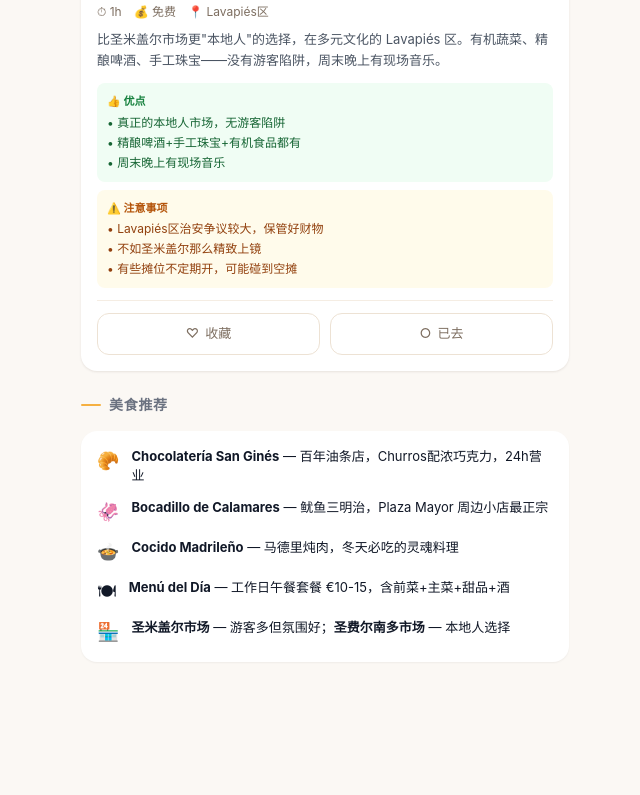
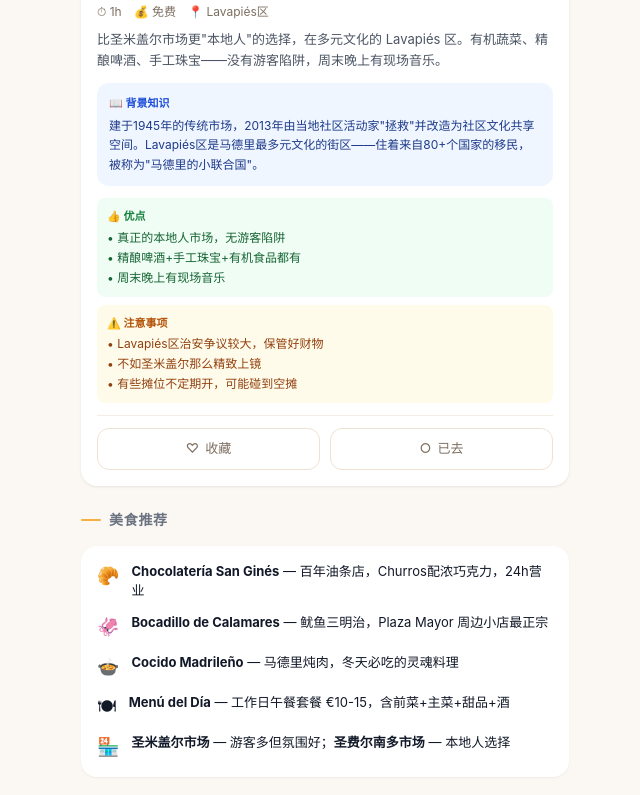
Before and after one commit to ZefierZhuang/spain-travel, a plain HTML site: page index.html in a window 1280 px wide. Shown: the part 9297-10092 px from the top of the page, without its empty margins (315-955 px from the left). Drawn offline with nearby package versions, Linux system fonts and the light colour scheme.

Commit message:
📖 补回8个缺失的背景知识（圣费尔南多/彼拉多/都市阳伞/特里亚纳/Carbonería/萨克罗蒙特/烈士花园/观景台）

```diff
--- a/index.html
+++ b/index.html
@@ -354,7 +354,7 @@
                         <span class="text-2xl">🍷</span>
                     </div>
                     <div class="flex items-center gap-3 mt-1.5 text-[12px] text-muted"><span>⏱ 1h</span><span>💰 免费</span><span>📍 Lavapiés区</span></div>
-                    <p class="text-[13px] text-gray-600 leading-relaxed mt-2">比圣米盖尔市场更"本地人"的选择，在多元文化的 Lavapiés 区。有机蔬菜、精酿啤酒、手工珠宝——没有游客陷阱，周末晚上有现场音乐。</p>
+                    <p class="text-[13px] text-gray-600 leading-relaxed mt-2">比圣米盖尔市场更"本地人"的选择，在多元文化的 Lavapiés 区。有机蔬菜、精酿啤酒、手工珠宝——没有游客陷阱，周末晚上有现场音乐。</p><div class="bg-blue-50 rounded-xl p-3 mt-3 text-[12px] text-blue-900 bg-knowledge"><div class="font-semibold text-blue-700 text-[11px] mb-1">📖 背景知识</div><p class="leading-relaxed">建于1945年的传统市场，2013年由当地社区活动家"拯救"并改造为社区文化共享空间。Lavapiés区是马德里最多元文化的街区——住着来自80+个国家的移民，被称为"马德里的小联合国"。</p></div>
                     <div class="mt-3 grid grid-cols-1 gap-2 text-[12px]"><div class="bg-green-50 rounded-lg p-2.5"><div class="font-semibold text-green-700 text-[11px] mb-1">👍 优点</div><ul class="text-green-800 space-y-0.5"><li>• 真正的本地人市场，无游客陷阱</li><li>• 精酿啤酒+手工珠宝+有机食品都有</li><li>• 周末晚上有现场音乐</li></ul></div><div class="bg-amber-50 rounded-lg p-2.5"><div class="font-semibold text-amber-700 text-[11px] mb-1">⚠️ 注意事项</div><ul class="text-amber-800 space-y-0.5"><li>• Lavapiés区治安争议较大，保管好财物</li><li>• 不如圣米盖尔那么精致上镜</li><li>• 有些摊位不定期开，可能碰到空摊</li></ul></div></div>
                     <div class="flex gap-2.5 pt-3 mt-3 border-t border-warm-100">
                         <button class="btn-fav flex-1 flex items-center justify-center gap-1.5 py-2.5 rounded-xl border-[1.5px] border-warm-200 text-[13px] font-medium text-muted btn-press" onclick="toggleFav(this)" aria-pressed="false"><span class="fav-icon">♡</span> 收藏</button>
@@ -414,16 +414,16 @@
 
         <div class="mb-6"><h3 class="text-sm font-bold text-gray-500 uppercase tracking-wider mb-4 flex items-center gap-2"><span class="w-5 h-0.5 bg-purple-500 rounded"></span> 小众宝藏</h3>
 
-            <article class="bg-surface rounded-2xl overflow-hidden card-interactive mb-4" data-id="seville-pilatos"><div class="relative"><div class="gallery-scroll flex overflow-x-auto no-scrollbar"><img src="img/pilatos-1.jpg" alt="彼拉多之家庭院" class="w-full flex-shrink-0 loaded"><img src="img/pilatos-2.jpg" alt="彼拉多之家喷泉" class="w-full flex-shrink-0 loaded"></div><span class="absolute top-2.5 left-2.5 spot-tag tag-hidden">✨ 小众</span></div><div class="p-4"><h3 class="text-[15px] font-bold">彼拉多之家 <span class="text-[12px] text-muted font-normal italic">Casa de Pilatos</span></h3><div class="flex items-center gap-3 mt-1.5 text-[12px] text-muted"><span>⏱ 1h</span><span>💰 €12</span></div><p class="text-[13px] text-gray-600 leading-relaxed mt-2">穆德哈尔建筑瑰宝，多数游客会错过。曾是公爵府邸，比王宫更安静更精致。夏日避暑绝佳。</p>
+            <article class="bg-surface rounded-2xl overflow-hidden card-interactive mb-4" data-id="seville-pilatos"><div class="relative"><div class="gallery-scroll flex overflow-x-auto no-scrollbar"><img src="img/pilatos-1.jpg" alt="彼拉多之家庭院" class="w-full flex-shrink-0 loaded"><img src="img/pilatos-2.jpg" alt="彼拉多之家喷泉" class="w-full flex-shrink-0 loaded"></div><span class="absolute top-2.5 left-2.5 spot-tag tag-hidden">✨ 小众</span></div><div class="p-4"><h3 class="text-[15px] font-bold">彼拉多之家 <span class="text-[12px] text-muted font-normal italic">Casa de Pilatos</span></h3><div class="flex items-center gap-3 mt-1.5 text-[12px] text-muted"><span>⏱ 1h</span><span>💰 €12</span></div><p class="text-[13px] text-gray-600 leading-relaxed mt-2">穆德哈尔建筑瑰宝，多数游客会错过。曾是公爵府邸，比王宫更安静更精致。夏日避暑绝佳。</p><div class="bg-blue-50 rounded-xl p-3 mt-3 text-[12px] text-blue-900 bg-knowledge"><div class="font-semibold text-blue-700 text-[11px] mb-1">📖 背景知识</div><p class="leading-relaxed">1483年第一代梅迪纳塞利公爵朝圣耶路撒冷归来后，以本丟彼拉多官邸为灵感建造，名字"彼拉多之家"由此而来。建筑融合穆德哈尔、哥特和文艺复兴三种风格。家族至今仍拥有部分产权。</p></div>
                     <div class="mt-3 grid grid-cols-1 gap-2 text-[12px]"><div class="bg-green-50 rounded-lg p-2.5"><div class="font-semibold text-green-700 text-[11px] mb-1">👍 优点</div><ul class="text-green-800 space-y-0.5"><li>• 比塞维利亚王宫更安静更精致</li><li>• 穆德哈尔建筑细节令人叹为观止</li><li>• 游客只有王宫的1/10</li></ul></div><div class="bg-amber-50 rounded-lg p-2.5"><div class="font-semibold text-amber-700 text-[11px] mb-1">⚠️ 注意事项</div><ul class="text-amber-800 space-y-0.5"><li>• 二楼需额外付费且只能跟导览</li><li>• 中文信息几乎没有</li><li>• 面积不算大，1小时足够</li></ul></div></div><div class="flex gap-2.5 pt-3 mt-3 border-t border-warm-100"><button class="btn-fav flex-1 flex items-center justify-center gap-1.5 py-2.5 rounded-xl border-[1.5px] border-warm-200 text-[13px] font-medium text-muted btn-press" onclick="toggleFav(this)" aria-pressed="false"><span class="fav-icon">♡</span> 收藏</button><button class="btn-visited flex-1 flex items-center justify-center gap-1.5 py-2.5 rounded-xl border-[1.5px] border-warm-200 text-[13px] font-medium text-muted btn-press" onclick="toggleVisited(this)" aria-pressed="false"><span class="visited-icon">○</span> 已去</button></div></div></article>
 
-            <article class="bg-surface rounded-2xl overflow-hidden card-interactive mb-4" data-id="seville-metropol"><div class="relative"><div class="gallery-scroll flex overflow-x-auto no-scrollbar"><img src="img/metropol-1.jpg" alt="都市阳伞" class="w-full flex-shrink-0 loaded"></div><span class="absolute top-2.5 left-2.5 spot-tag tag-hidden">✨ 小众</span></div><div class="p-4"><h3 class="text-[15px] font-bold">都市阳伞 <span class="text-[12px] text-muted font-normal italic">Metropol Parasol</span></h3><div class="flex items-center gap-3 mt-1.5 text-[12px] text-muted"><span>⏱ 1h</span><span>💰 €5</span></div><p class="text-[13px] text-gray-600 leading-relaxed mt-2">世界最大的木结构建筑，外形像一朵巨型蘑菇。顶层步道可360°俯瞰全城，日落时分光影绝美。地下有罗马遗迹。</p>
+            <article class="bg-surface rounded-2xl overflow-hidden card-interactive mb-4" data-id="seville-metropol"><div class="relative"><div class="gallery-scroll flex overflow-x-auto no-scrollbar"><img src="img/metropol-1.jpg" alt="都市阳伞" class="w-full flex-shrink-0 loaded"></div><span class="absolute top-2.5 left-2.5 spot-tag tag-hidden">✨ 小众</span></div><div class="p-4"><h3 class="text-[15px] font-bold">都市阳伞 <span class="text-[12px] text-muted font-normal italic">Metropol Parasol</span></h3><div class="flex items-center gap-3 mt-1.5 text-[12px] text-muted"><span>⏱ 1h</span><span>💰 €5</span></div><p class="text-[13px] text-gray-600 leading-relaxed mt-2">世界最大的木结构建筑，外形像一朵巨型蘑菇。顶层步道可360°俯瞰全城，日落时分光影绝美。地下有罗马遗迹。</p><div class="bg-blue-50 rounded-xl p-3 mt-3 text-[12px] text-blue-900 bg-knowledge"><div class="font-semibold text-blue-700 text-[11px] mb-1">📖 背景知识</div><p class="leading-relaxed">2011年建成，德国建筑师于尔根·迈耶设计。建造过程极具争议——超支6倍、工期延长4年、市民激烈反对。建成后反而成为城市新地标。地下施工时意外发现了古罗马和摩尔时代遗迹，现免费开放。</p></div>
                     <div class="mt-3 grid grid-cols-1 gap-2 text-[12px]"><div class="bg-green-50 rounded-lg p-2.5"><div class="font-semibold text-green-700 text-[11px] mb-1">👍 优点</div><ul class="text-green-800 space-y-0.5"><li>• 现代建筑奇观，世界最大木结构</li><li>• 顶层步道360°俯瞰全城日落绝美</li><li>• 地下有免费的罗马遗迹展</li></ul></div><div class="bg-amber-50 rounded-lg p-2.5"><div class="font-semibold text-amber-700 text-[11px] mb-1">⚠️ 注意事项</div><ul class="text-amber-800 space-y-0.5"><li>• 步道€5需买票但面积小，10分钟走完</li><li>• 白天太阳暴晒木平台很烫</li><li>• 审美两极分化，很多人觉得丑</li></ul></div></div><div class="flex gap-2.5 pt-3 mt-3 border-t border-warm-100"><button class="btn-fav flex-1 flex items-center justify-center gap-1.5 py-2.5 rounded-xl border-[1.5px] border-warm-200 text-[13px] font-medium text-muted btn-press" onclick="toggleFav(this)" aria-pressed="false"><span class="fav-icon">♡</span> 收藏</button><button class="btn-visited flex-1 flex items-center justify-center gap-1.5 py-2.5 rounded-xl border-[1.5px] border-warm-200 text-[13px] font-medium text-muted btn-press" onclick="toggleVisited(this)" aria-pressed="false"><span class="visited-icon">○</span> 已去</button></div></div></article>
 
-            <article class="bg-surface rounded-2xl overflow-hidden card-interactive mb-4" data-id="seville-triana"><div class="relative"><div class="gallery-scroll flex overflow-x-auto no-scrollbar"><img src="img/triana-1.jpg" alt="特里亚纳区河畔" class="w-full flex-shrink-0 loaded"></div><span class="absolute top-2.5 left-2.5 spot-tag tag-hidden">✨ 小众</span></div><div class="p-4"><h3 class="text-[15px] font-bold">特里亚纳区 <span class="text-[12px] text-muted font-normal italic">Triana</span></h3><div class="flex items-center gap-3 mt-1.5 text-[12px] text-muted"><span>⏱ 2h</span><span>💰 免费</span></div><p class="text-[13px] text-gray-600 leading-relaxed mt-2">河对岸的平民街区，弗拉门戈和陶瓷的发源地。特里亚纳集市吃生鲜、陶瓷作坊看蓝黄瓷砖工艺、河边喝tinto de verano。比老城更有生活气息。</p>
+            <article class="bg-surface rounded-2xl overflow-hidden card-interactive mb-4" data-id="seville-triana"><div class="relative"><div class="gallery-scroll flex overflow-x-auto no-scrollbar"><img src="img/triana-1.jpg" alt="特里亚纳区河畔" class="w-full flex-shrink-0 loaded"></div><span class="absolute top-2.5 left-2.5 spot-tag tag-hidden">✨ 小众</span></div><div class="p-4"><h3 class="text-[15px] font-bold">特里亚纳区 <span class="text-[12px] text-muted font-normal italic">Triana</span></h3><div class="flex items-center gap-3 mt-1.5 text-[12px] text-muted"><span>⏱ 2h</span><span>💰 免费</span></div><p class="text-[13px] text-gray-600 leading-relaxed mt-2">河对岸的平民街区，弗拉门戈和陶瓷的发源地。特里亚纳集市吃生鲜、陶瓷作坊看蓝黄瓷砖工艺、河边喝tinto de verano。比老城更有生活气息。</p><div class="bg-blue-50 rounded-xl p-3 mt-3 text-[12px] text-blue-900 bg-knowledge"><div class="font-semibold text-blue-700 text-[11px] mb-1">📖 背景知识</div><p class="leading-relaxed">历史上是陶匠、水手和弗拉门戈艺人聚居的平民区。哥伦布1492年出发美洲的水手大多来自这里。Triana的azulejo蓝黄色瓷砖传统可追溯至13世纪摩尔时代。过去与老城隔河对望，有"塞维利亚的穷兄弟"之称。</p></div>
                     <div class="mt-3 grid grid-cols-1 gap-2 text-[12px]"><div class="bg-green-50 rounded-lg p-2.5"><div class="font-semibold text-green-700 text-[11px] mb-1">👍 优点</div><ul class="text-green-800 space-y-0.5"><li>• 最接地气的本地生活体验</li><li>• 陶瓷作坊可以免费参观制作过程</li><li>• 河边喝tinto de verano看日落超惬意</li></ul></div><div class="bg-amber-50 rounded-lg p-2.5"><div class="font-semibold text-amber-700 text-[11px] mb-1">⚠️ 注意事项</div><ul class="text-amber-800 space-y-0.5"><li>• 从大教堂走过去有一段距离</li><li>• 晚上桥附近有流浪汉</li><li>• 市场工作日下午关得早</li></ul></div></div><div class="flex gap-2.5 pt-3 mt-3 border-t border-warm-100"><button class="btn-fav flex-1 flex items-center justify-center gap-1.5 py-2.5 rounded-xl border-[1.5px] border-warm-200 text-[13px] font-medium text-muted btn-press" onclick="toggleFav(this)" aria-pressed="false"><span class="fav-icon">♡</span> 收藏</button><button class="btn-visited flex-1 flex items-center justify-center gap-1.5 py-2.5 rounded-xl border-[1.5px] border-warm-200 text-[13px] font-medium text-muted btn-press" onclick="toggleVisited(this)" aria-pressed="false"><span class="visited-icon">○</span> 已去</button></div></div></article>
 
-            <article class="bg-surface rounded-2xl overflow-hidden card-interactive mb-4" data-id="seville-carboneria"><div class="p-4"><div class="flex items-start justify-between"><div><span class="spot-tag tag-hidden mb-2">✨ 小众</span><h3 class="text-[15px] font-bold mt-1">La Carbonería 酒吧</h3></div><span class="text-2xl">🎸</span></div><div class="text-[12px] text-muted mt-1">📍 Calle Levíes 18 · 午夜后 · 免费</div><p class="text-[13px] text-gray-600 leading-relaxed mt-2">塞维利亚本地人的深夜弗拉门戈秘密据点。午夜后有原汁原味的即兴表演，远离商业化旅游区。带一杯啤酒坐在庭院里等待——当吉他声响起的那一刻，你会明白什么是real flamenco。</p><div class="flex gap-2.5 pt-3 mt-3 border-t border-warm-100"><button class="btn-fav flex-1 flex items-center justify-center gap-1.5 py-2.5 rounded-xl border-[1.5px] border-warm-200 text-[13px] font-medium text-muted btn-press" onclick="toggleFav(this)" aria-pressed="false"><span class="fav-icon">♡</span> 收藏</button><button class="btn-visited flex-1 flex items-center justify-center gap-1.5 py-2.5 rounded-xl border-[1.5px] border-warm-200 text-[13px] font-medium text-muted btn-press" onclick="toggleVisited(this)" aria-pressed="false"><span class="visited-icon">○</span> 已去</button></div></div></article>
+            <article class="bg-surface rounded-2xl overflow-hidden card-interactive mb-4" data-id="seville-carboneria"><div class="p-4"><div class="flex items-start justify-between"><div><span class="spot-tag tag-hidden mb-2">✨ 小众</span><h3 class="text-[15px] font-bold mt-1">La Carbonería 酒吧</h3></div><span class="text-2xl">🎸</span></div><div class="text-[12px] text-muted mt-1">📍 Calle Levíes 18 · 午夜后 · 免费</div><p class="text-[13px] text-gray-600 leading-relaxed mt-2">塞维利亚本地人的深夜弗拉门戈秘密据点。午夜后有原汁原味的即兴表演，远离商业化旅游区。带一杯啤酒坐在庭院里等待——当吉他声响起的那一刻，你会明白什么是real flamenco。</p><div class="bg-blue-50 rounded-xl p-3 mt-3 text-[12px] text-blue-900 bg-knowledge"><div class="font-semibold text-blue-700 text-[11px] mb-1">📖 背景知识</div><p class="leading-relaxed">La Carbonería意为"煤炭仓库"——前身确实是一座煤仓。1980年代改造为文化空间，成为地下弗拉门戈和诗歌的据点。这里代表弗拉门戈的"非商业化"传统——表演者不为观众表演，而是为自己的duende（灵魂之火）表达。</p></div><div class="flex gap-2.5 pt-3 mt-3 border-t border-warm-100"><button class="btn-fav flex-1 flex items-center justify-center gap-1.5 py-2.5 rounded-xl border-[1.5px] border-warm-200 text-[13px] font-medium text-muted btn-press" onclick="toggleFav(this)" aria-pressed="false"><span class="fav-icon">♡</span> 收藏</button><button class="btn-visited flex-1 flex items-center justify-center gap-1.5 py-2.5 rounded-xl border-[1.5px] border-warm-200 text-[13px] font-medium text-muted btn-press" onclick="toggleVisited(this)" aria-pressed="false"><span class="visited-icon">○</span> 已去</button></div></div></article>
         </div>
     </section>
 
@@ -465,13 +465,13 @@
 
         <div class="mb-6"><h3 class="text-sm font-bold text-gray-500 uppercase tracking-wider mb-4 flex items-center gap-2"><span class="w-5 h-0.5 bg-purple-500 rounded"></span> 小众宝藏</h3>
 
-            <article class="bg-surface rounded-2xl overflow-hidden card-interactive mb-4" data-id="granada-sacromonte"><div class="relative"><div class="gallery-scroll flex overflow-x-auto no-scrollbar"><img src="img/sacromonte-1.jpg" alt="萨克罗蒙特洞穴住宅" class="w-full flex-shrink-0 loaded"><img src="img/sacromonte-2.jpg" alt="萨克罗蒙特山路" class="w-full flex-shrink-0 loaded"></div><span class="absolute top-2.5 left-2.5 spot-tag tag-hidden">✨ 小众</span></div><div class="p-4"><h3 class="text-[15px] font-bold">萨克罗蒙特区 <span class="text-[12px] text-muted font-normal italic">Sacromonte</span></h3><div class="flex items-center gap-3 mt-1.5 text-[12px] text-muted"><span>⏱ 2h</span><span>💰 免费</span></div><p class="text-[13px] text-gray-600 leading-relaxed mt-2">吉普赛人的洞穴住宅区，弗拉门戈的另一个灵魂发源地。穿过白色洞穴住宅的小道登高，可看到阿宫完全不同角度的壮丽全景。日落时宫殿呈现金色光辉。</p>
+            <article class="bg-surface rounded-2xl overflow-hidden card-interactive mb-4" data-id="granada-sacromonte"><div class="relative"><div class="gallery-scroll flex overflow-x-auto no-scrollbar"><img src="img/sacromonte-1.jpg" alt="萨克罗蒙特洞穴住宅" class="w-full flex-shrink-0 loaded"><img src="img/sacromonte-2.jpg" alt="萨克罗蒙特山路" class="w-full flex-shrink-0 loaded"></div><span class="absolute top-2.5 left-2.5 spot-tag tag-hidden">✨ 小众</span></div><div class="p-4"><h3 class="text-[15px] font-bold">萨克罗蒙特区 <span class="text-[12px] text-muted font-normal italic">Sacromonte</span></h3><div class="flex items-center gap-3 mt-1.5 text-[12px] text-muted"><span>⏱ 2h</span><span>💰 免费</span></div><p class="text-[13px] text-gray-600 leading-relaxed mt-2">吉普赛人的洞穴住宅区，弗拉门戈的另一个灵魂发源地。穿过白色洞穴住宅的小道登高，可看到阿宫完全不同角度的壮丽全景。日落时宫殿呈现金色光辉。</p><div class="bg-blue-50 rounded-xl p-3 mt-3 text-[12px] text-blue-900 bg-knowledge"><div class="font-semibold text-blue-700 text-[11px] mb-1">📖 背景知识</div><p class="leading-relaxed">15世纪吉普赛人（罗姆人）来到格拉纳达后在山坡挖洞穴居住，洞穴冬暖夏凉是天然空调。这里是弗拉门戈的另一重要发源地——洞穴弗拉门戈（zambra）比Tablao更原始粗犷。1962年大洪水后政府迁走大部分居民，现保留为博物馆区。</p></div>
                     <div class="mt-3 grid grid-cols-1 gap-2 text-[12px]"><div class="bg-green-50 rounded-lg p-2.5"><div class="font-semibold text-green-700 text-[11px] mb-1">👍 优点</div><ul class="text-green-800 space-y-0.5"><li>• 吉普赛洞穴住宅非常独特</li><li>• 角度完全不同于阿尔拜辛看阿宫</li><li>• 有洞穴弗拉门戈表演</li></ul></div><div class="bg-amber-50 rounded-lg p-2.5"><div class="font-semibold text-amber-700 text-[11px] mb-1">⚠️ 注意事项</div><ul class="text-amber-800 space-y-0.5"><li>• 位置偏远需爬陡坡</li><li>• 部分区域脏乱有涂鸦</li><li>• 天黑后强烈不建议单独来</li></ul></div></div><div class="flex gap-2.5 pt-3 mt-3 border-t border-warm-100"><button class="btn-fav flex-1 flex items-center justify-center gap-1.5 py-2.5 rounded-xl border-[1.5px] border-warm-200 text-[13px] font-medium text-muted btn-press" onclick="toggleFav(this)" aria-pressed="false"><span class="fav-icon">♡</span> 收藏</button><button class="btn-visited flex-1 flex items-center justify-center gap-1.5 py-2.5 rounded-xl border-[1.5px] border-warm-200 text-[13px] font-medium text-muted btn-press" onclick="toggleVisited(this)" aria-pressed="false"><span class="visited-icon">○</span> 已去</button></div></div></article>
 
-            <article class="bg-surface rounded-2xl overflow-hidden card-interactive mb-4" data-id="granada-carmen"><div class="relative"><div class="gallery-scroll flex overflow-x-auto no-scrollbar"><img src="img/carmen-1.jpg" alt="烈士花园" class="w-full flex-shrink-0 loaded"><img src="img/carmen-2.jpg" alt="烈士花园景观" class="w-full flex-shrink-0 loaded"></div><span class="absolute top-2.5 left-2.5 spot-tag tag-hidden">✨ 小众</span></div><div class="p-4"><h3 class="text-[15px] font-bold">烈士花园 <span class="text-[12px] text-muted font-normal italic">Carmen de los Mártires</span></h3><div class="flex items-center gap-3 mt-1.5 text-[12px] text-muted"><span>⏱ 1h</span><span>💰 免费</span></div><p class="text-[13px] text-gray-600 leading-relaxed mt-2">阿宫旁被遗忘的广阔园林。有孔雀悠闲漫步、法式花坛、英式草坪和浪漫的废墟亭台。面积大人群分散，真正的"秘密花园"体验。</p>
+            <article class="bg-surface rounded-2xl overflow-hidden card-interactive mb-4" data-id="granada-carmen"><div class="relative"><div class="gallery-scroll flex overflow-x-auto no-scrollbar"><img src="img/carmen-1.jpg" alt="烈士花园" class="w-full flex-shrink-0 loaded"><img src="img/carmen-2.jpg" alt="烈士花园景观" class="w-full flex-shrink-0 loaded"></div><span class="absolute top-2.5 left-2.5 spot-tag tag-hidden">✨ 小众</span></div><div class="p-4"><h3 class="text-[15px] font-bold">烈士花园 <span class="text-[12px] text-muted font-normal italic">Carmen de los Mártires</span></h3><div class="flex items-center gap-3 mt-1.5 text-[12px] text-muted"><span>⏱ 1h</span><span>💰 免费</span></div><p class="text-[13px] text-gray-600 leading-relaxed mt-2">阿宫旁被遗忘的广阔园林。有孔雀悠闲漫步、法式花坛、英式草坪和浪漫的废墟亭台。面积大人群分散，真正的"秘密花园"体验。</p><div class="bg-blue-50 rounded-xl p-3 mt-3 text-[12px] text-blue-900 bg-knowledge"><div class="font-semibold text-blue-700 text-[11px] mb-1">📖 背景知识</div><p class="leading-relaxed">"Carmen"在格拉纳达方言中指"带花园的围墙别墅"（源自阿拉伯语"karm"=葡萄园）。此处14世纪是穆斯林果园，后为基督教修道院，最终成为浪漫主义花园。园内混合了法式、英式和伊斯兰三种园林风格。</p></div>
                     <div class="mt-3 grid grid-cols-1 gap-2 text-[12px]"><div class="bg-green-50 rounded-lg p-2.5"><div class="font-semibold text-green-700 text-[11px] mb-1">👍 优点</div><ul class="text-green-800 space-y-0.5"><li>• 免费的秘密花园，有孔雀悠闲漫步</li><li>• 面积大人少，真正的"世外桃源"感</li><li>• 紧邻阿宫可顺路来</li></ul></div><div class="bg-amber-50 rounded-lg p-2.5"><div class="font-semibold text-amber-700 text-[11px] mb-1">⚠️ 注意事项</div><ul class="text-amber-800 space-y-0.5"><li>• 知名度太低导航可能找不到入口</li><li>• 冬天植物枯萎景色一般</li><li>• 无餐饮无厕所</li></ul></div></div><div class="flex gap-2.5 pt-3 mt-3 border-t border-warm-100"><button class="btn-fav flex-1 flex items-center justify-center gap-1.5 py-2.5 rounded-xl border-[1.5px] border-warm-200 text-[13px] font-medium text-muted btn-press" onclick="toggleFav(this)" aria-pressed="false"><span class="fav-icon">♡</span> 收藏</button><button class="btn-visited flex-1 flex items-center justify-center gap-1.5 py-2.5 rounded-xl border-[1.5px] border-warm-200 text-[13px] font-medium text-muted btn-press" onclick="toggleVisited(this)" aria-pressed="false"><span class="visited-icon">○</span> 已去</button></div></div></article>
 
-            <article class="bg-surface rounded-2xl overflow-hidden card-interactive mb-4" data-id="granada-mirador"><div class="p-4"><div class="flex items-start justify-between"><div><span class="spot-tag tag-hidden mb-2">✨ 小众</span><h3 class="text-[15px] font-bold mt-1">秘密观景台们</h3></div><span class="text-2xl">👁</span></div><div class="text-[12px] text-muted mt-1">比圣尼古拉斯人少10倍的替代选择</div><p class="text-[13px] text-gray-600 leading-relaxed mt-2"><b>Mirador de la Lona</b>——不同角度看阿宫全景<br><b>Mirador de Santa Isabel la Real</b>——安静无人的绝景<br><b>Mirador Torres Bermejas</b>——靠近阿宫城墙，步行可达</p><div class="flex gap-2.5 pt-3 mt-3 border-t border-warm-100"><button class="btn-fav flex-1 flex items-center justify-center gap-1.5 py-2.5 rounded-xl border-[1.5px] border-warm-200 text-[13px] font-medium text-muted btn-press" onclick="toggleFav(this)" aria-pressed="false"><span class="fav-icon">♡</span> 收藏</button><button class="btn-visited flex-1 flex items-center justify-center gap-1.5 py-2.5 rounded-xl border-[1.5px] border-warm-200 text-[13px] font-medium text-muted btn-press" onclick="toggleVisited(this)" aria-pressed="false"><span class="visited-icon">○</span> 已去</button></div></div></article>
+            <article class="bg-surface rounded-2xl overflow-hidden card-interactive mb-4" data-id="granada-mirador"><div class="p-4"><div class="flex items-start justify-between"><div><span class="spot-tag tag-hidden mb-2">✨ 小众</span><h3 class="text-[15px] font-bold mt-1">秘密观景台们</h3></div><span class="text-2xl">👁</span></div><div class="text-[12px] text-muted mt-1">比圣尼古拉斯人少10倍的替代选择</div><p class="text-[13px] text-gray-600 leading-relaxed mt-2"><b>Mirador de la Lona</b>——不同角度看阿宫全景<br><b>Mirador de Santa Isabel la Real</b>——安静无人的绝景<br><b>Mirador Torres Bermejas</b>——靠近阿宫城墙，步行可达</p><div class="bg-blue-50 rounded-xl p-3 mt-3 text-[12px] text-blue-900 bg-knowledge"><div class="font-semibold text-blue-700 text-[11px] mb-1">📖 背景知识</div><p class="leading-relaxed">格拉纳达的观景台文化源自摩尔人时期——纳斯里德苏丹在阿宫中设置多处"mirador"（阿拉伯语"观看之处"）来欣赏城市全景。后来基督徒在对面山丘上也建造了多个朝向阿宫的观景点，形成"对望"的格局。</p></div><div class="flex gap-2.5 pt-3 mt-3 border-t border-warm-100"><button class="btn-fav flex-1 flex items-center justify-center gap-1.5 py-2.5 rounded-xl border-[1.5px] border-warm-200 text-[13px] font-medium text-muted btn-press" onclick="toggleFav(this)" aria-pressed="false"><span class="fav-icon">♡</span> 收藏</button><button class="btn-visited flex-1 flex items-center justify-center gap-1.5 py-2.5 rounded-xl border-[1.5px] border-warm-200 text-[13px] font-medium text-muted btn-press" onclick="toggleVisited(this)" aria-pressed="false"><span class="visited-icon">○</span> 已去</button></div></div></article>
         </div>
     </section>
 
```
